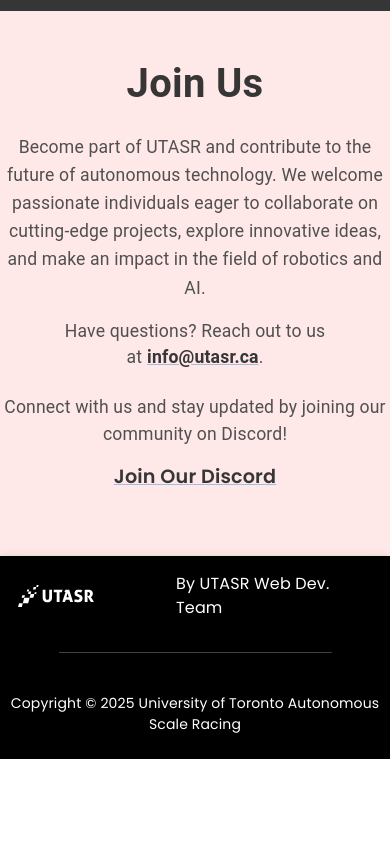
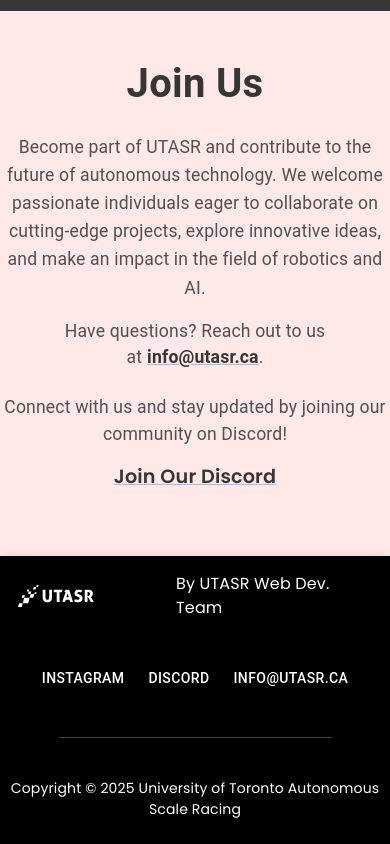
Before and after one commit to UTASR-UT-Autonomous-Scale-Racing/website, a React (Vite) app: page / in a window 390 px wide. Shown: the part 5961-6805 px from the top of the page. Before the commit the page ends 6720 px from the top, so only its background shows below. Built offline with nearby package versions, Linux system fonts and the light colour scheme.

Commit message:
Add email contact to Footer and enhance mobile view layout

```diff
--- a/src/components/Footer.jsx
+++ b/src/components/Footer.jsx
@@ -8,7 +8,7 @@
 import Button from '@mui/material/Button';
 import Container from '@mui/material/Container';
 
-const pages = ['Instagram', 'Discord'];
+const pages = ['Instagram', 'Discord', 'info@utasr.ca'];
 
 function Footer() {
   const [anchorElNav, setAnchorElNav] = React.useState(null);
@@ -26,6 +26,7 @@
         <Toolbar disableGutters>
           <img src={'svg/White logo - no background.svg'} alt='UTASR' style={{ height: '80px', width: '80px', marginRight: '80px' }} />
 
+          {/* Mobile View Menu */}
           <Box sx={{ flexGrow: 1, display: { xs: 'flex', md: 'none' } }}>
             <Menu
               id="menu-appbar"
@@ -51,6 +52,7 @@
             </Menu>
           </Box>
 
+          {/* Desktop View Menu */}
           <Box sx={{ flexGrow: 1, display: { xs: 'none', md: 'flex' } }}>
             {pages.map((page) => (
               <Button
@@ -70,6 +72,20 @@
           </Box>
         </Toolbar>
       </Container>
+
+      {/* Special Mobile View - Move Instagram & Discord links above dividing line */}
+      <Box sx={{ display: { xs: 'flex', md: 'none' }, justifyContent: 'center', gap: 1, my: 1 }}>
+        {pages.map((page) => (
+          <Button
+          key={page}
+          onClick={handleCloseNavMenu}
+          sx={{ my: 2, color: 'white', display: 'block' }}
+        >
+          {page}
+        </Button>
+        ))}
+      </Box>
+
       <Box sx={{ display: 'flex', justifyContent: 'center', my: 2 }}>
         <Box sx={{ width: '70%', height: '1px', bgcolor: 'gray', opacity: 0.5 }}></Box>
       </Box>
```
